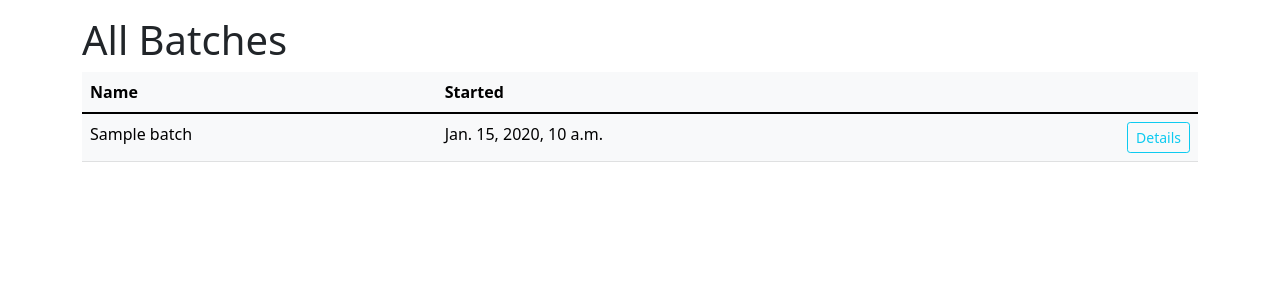
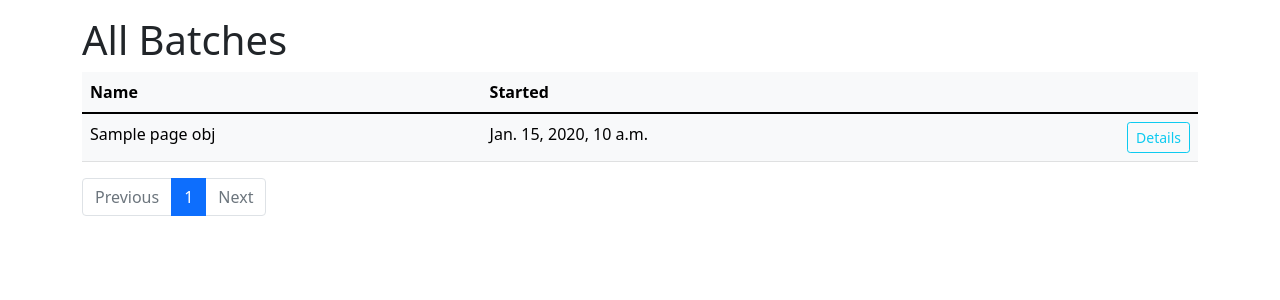
Before and after one commit to OpenPecha/Pipeline-Manager, a Django app: template data_pipeline_manager/templates/pipelines/batch_task_lists.html in a window 1280 px wide. Shown: the part 57-357 px from the top of the page. Run offline with Django 3.2, Linux system fonts and the light colour scheme; the template is opened without the code that fills it: most values are stand-ins (such as "Sample title", 1, 10 or a date in 2020); data that the repository does not hold is empty; parts of the project's set-up code (start-up, migrations or seed data) failed here and were passed over; some libraries are stand-ins or nearby versions.

Commit message:
fix(batch_task): add pagination to batch task list page

```diff
--- a/data_pipeline_manager/templates/pipelines/batch_task_lists.html
+++ b/data_pipeline_manager/templates/pipelines/batch_task_lists.html
@@ -7,8 +7,40 @@
 <h1>All Batches</h1>
 
 <div>
+  {% include 'pipelines/batch_task_list_table.html' with batch_tasks=page_obj %}
 
-  {% include 'pipelines/batch_task_list_table.html' with batchs=batchs %}
-
+  <nav>
+    <ul class="pagination">
+      {% if page_obj.has_previous %}
+        <li class="page-item">
+          <a class="page-link" href="?page={{ page_obj.previous_page_number }}">Previous</a>
+        </li>
+      {% else %}
+        <li class="page-item disabled">
+          <a class="page-link">Previous</a>
+        </li>
+      {% endif %}
+      {% for i in page_obj.paginator.page_range %}
+        {% if page_obj.number == i %}
+          <li class="page-item active">
+            <a class="page-link">{{ i }}</a>
+          </li>
+        {% else %}
+          <li class="page-item">
+            <a class="page-link" href="?page={{ i }}">{{ i }}</a>
+          </li>
+        {% endif %}
+      {% endfor %}
+      {% if page_obj.has_next %}
+        <li class="page-item">
+          <a class="page-link" href="?page={{ page_obj.next_page_number }}">Next</a>
+        </li>
+      {% else %}
+        <li class="page-item disabled">
+          <a class="page-link">Next</a>
+        </li>
+      {% endif %}
+    </ul>
+  </nav>
 </div>
 {% endblock content %}
--- a/data_pipeline_manager/templates/pipelines/dashboard.html
+++ b/data_pipeline_manager/templates/pipelines/dashboard.html
@@ -20,7 +20,7 @@
         </div>
 
         <div class="mt-3">
-            {% include 'pipelines/batch_task_list_table.html' with batchs=batchs %}
+            {% include 'pipelines/batch_task_list_table.html' %}
         </div>
     </div>
 </div>
```
